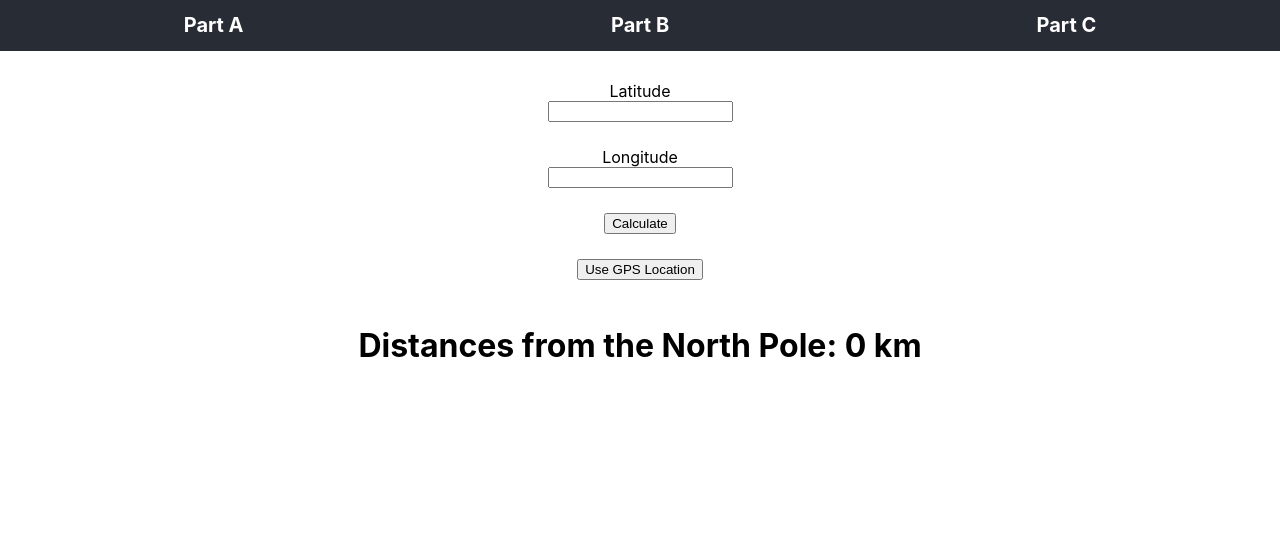
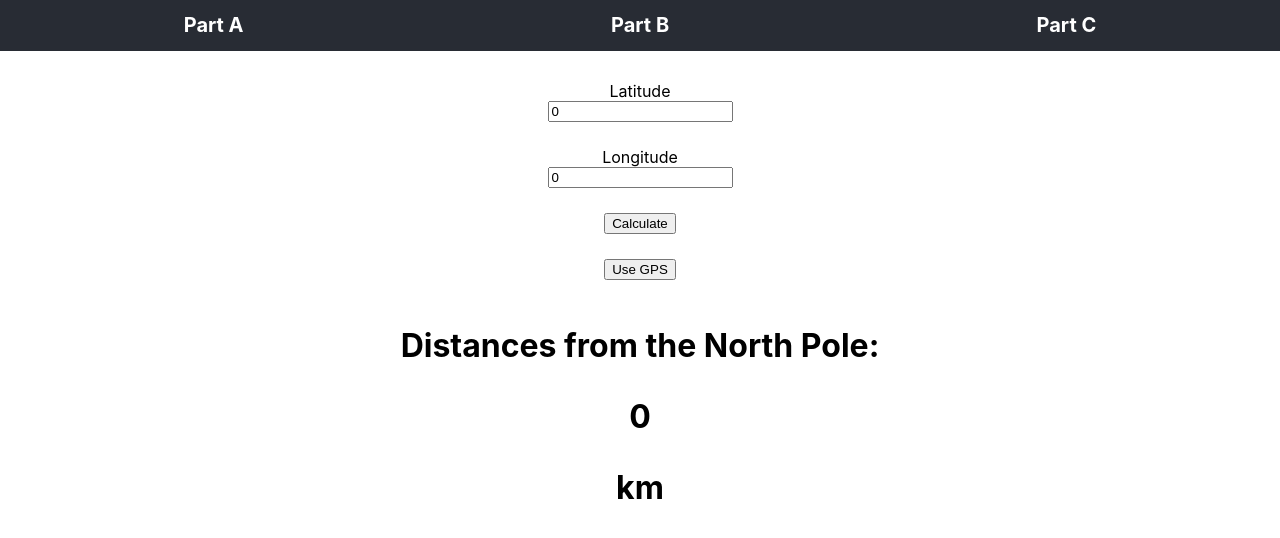
Before and after one commit to ismetalp98/project3, a React (Create React App) app: page / in a window 1280 px wide. Both pictures are taken after a click on the element "Part B". Shown: the top 538 px of the page. Built offline with nearby package versions, Linux system fonts and the light colour scheme.

Commit message:
refactor1

```diff
--- a/src/App.js
+++ b/src/App.js
@@ -19,26 +19,25 @@ const App = () => {
       <input
         id="lat_field"
         type="number"
+        value={latitude}
         onChange={(e) => setLatitude(e.target.value)}
       />
       <label>Longitude</label>
       <input
         id="lon_field"
         type="number"
+        value={longitude}
         onChange={(e) => setLongitude(e.target.value)}
       />
 
     </>
   );
 
-  const calcPoleDistGps = () => {
+  const usegpsdist = () => {
     navigator.geolocation.getCurrentPosition((position) => {
       const { latitude, longitude } = position.coords;
-      const distance = getDistance(
-        { latitude, longitude },
-        { latitude: 90.0, longitude: 0.0 }
-      );
-      setDistancePole(distance);
+      setLatitude(latitude);
+      setLongitude(longitude);
     });
   };
 
@@ -64,10 +63,11 @@ const App = () => {
 
   return (
     <div className="App">
+      <p id="title" hidden={true}> {part} </p>
       <div className="App-header">
-        <h1 onClick={() => setPart(0)}>Part A</h1>
-        <h1 onClick={() => setPart(1)}>Part B</h1>
-        <h1 onClick={() => setPart(2)}>Part C</h1>
+        <h1 id='parta' onClick={() => setPart(0)}>Part A</h1>
+        <h1 id='partb' onClick={() => setPart(1)}>Part B</h1>
+        <h1 id='partc' onClick={() => setPart(2)}>Part C</h1>
       </div>
 
       {part === 0 && (
@@ -80,9 +80,9 @@ const App = () => {
       {part === 1 && (
         <div className="parts" id="calc2">
           {inputs}
-          <button onClick={() => calcPoleDistLoc()}> Calculate </button>
-          <button onClick={() => calcPoleDistGps()}> Use GPS Location </button>
-          <h1>Distances from the North Pole: {distancePole.toString().substring(0, 4)} km</h1>
+          <button id="calcdist" onClick={() => calcPoleDistLoc()}> Calculate </button>
+          <button id="usegps" onClick={() => usegpsdist()}> Use GPS </button>
+          <h1>Distances from the North Pole: <p id="distance">{distancePole.toString().substring(0, 4)}</p> km</h1>
         </div>
       )}
       {part === 2 && (
@@ -125,7 +125,7 @@ const App = () => {
             onChange={(e) => day.setSeconds(e.target.value)}
           />
           <button onClick={() => calcMoonDist()}> Calculate </button>
-          <h1>Distance to Moon is: { parseInt(distanceMoon) } km </h1>
+          <h1>Distance to Moon is: {parseInt(distanceMoon)} km </h1>
         </div>
       )}
     </div>
```
